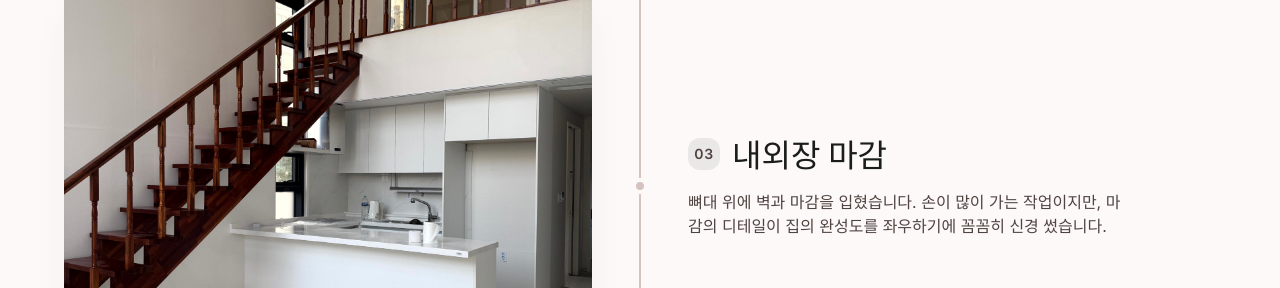
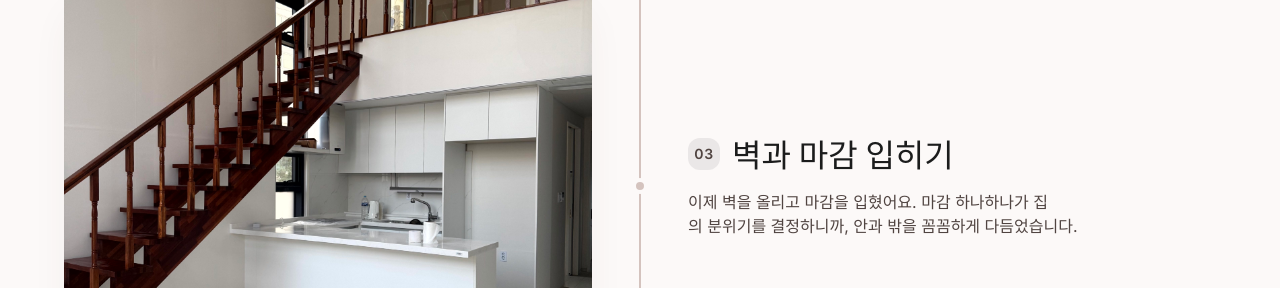
Before and after one commit to wklover777-ui/house-blog, a Next.js app: page /process in a window 1280 px wide. Shown: the part 1480-1768 px from the top of the page. Built offline with nearby package versions, Linux system fonts and the light colour scheme; a web font is replaced by a local one.

Commit message:
content: update PROCESS Stage 3 content

```diff
--- a/src/app/process/page.tsx
+++ b/src/app/process/page.tsx
@@ -84,10 +84,10 @@ export default function Process() {
             <div className="pl-12 md:pl-element-gap flex flex-col justify-center">
               <div className="flex items-center gap-3 mb-4">
                 <span className="inline-flex items-center justify-center w-8 h-8 rounded-full bg-surface-container-high text-on-surface-variant font-label-md text-label-md">03</span>
-                <h2 className="font-headline-lg-mobile text-headline-lg-mobile md:font-headline-md md:text-headline-md text-on-surface">내외장 마감</h2>
+                <h2 className="font-headline-lg-mobile text-headline-lg-mobile md:font-headline-md md:text-headline-md text-on-surface">벽과 마감 입히기</h2>
               </div>
               <p className="font-body-md text-body-md text-on-surface-variant text-balance">
-                뼈대 위에 벽과 마감을 입혔습니다. 손이 많이 가는 작업이지만, 마감의 디테일이 집의 완성도를 좌우하기에 꼼꼼히 신경 썼습니다.
+                이제 벽을 올리고 마감을 입혔어요. 마감 하나하나가 집의 분위기를 결정하니까, 안과 밖을 꼼꼼하게 다듬었습니다.
               </p>
             </div>
           </article>
```
